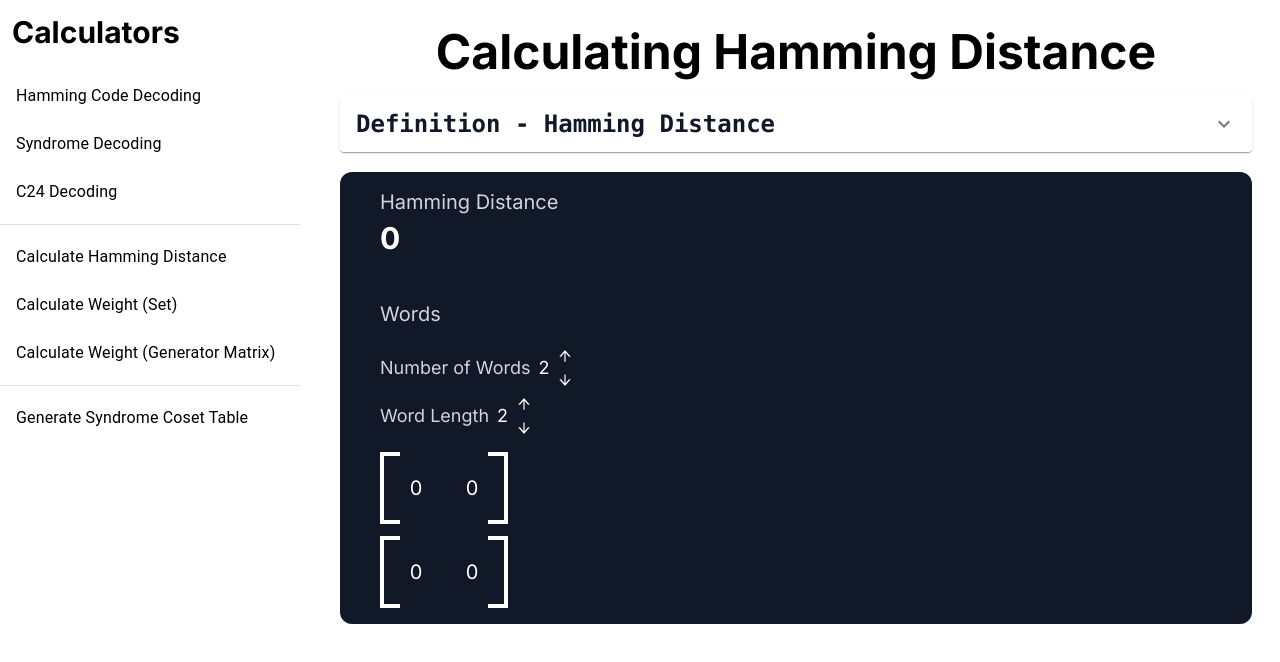
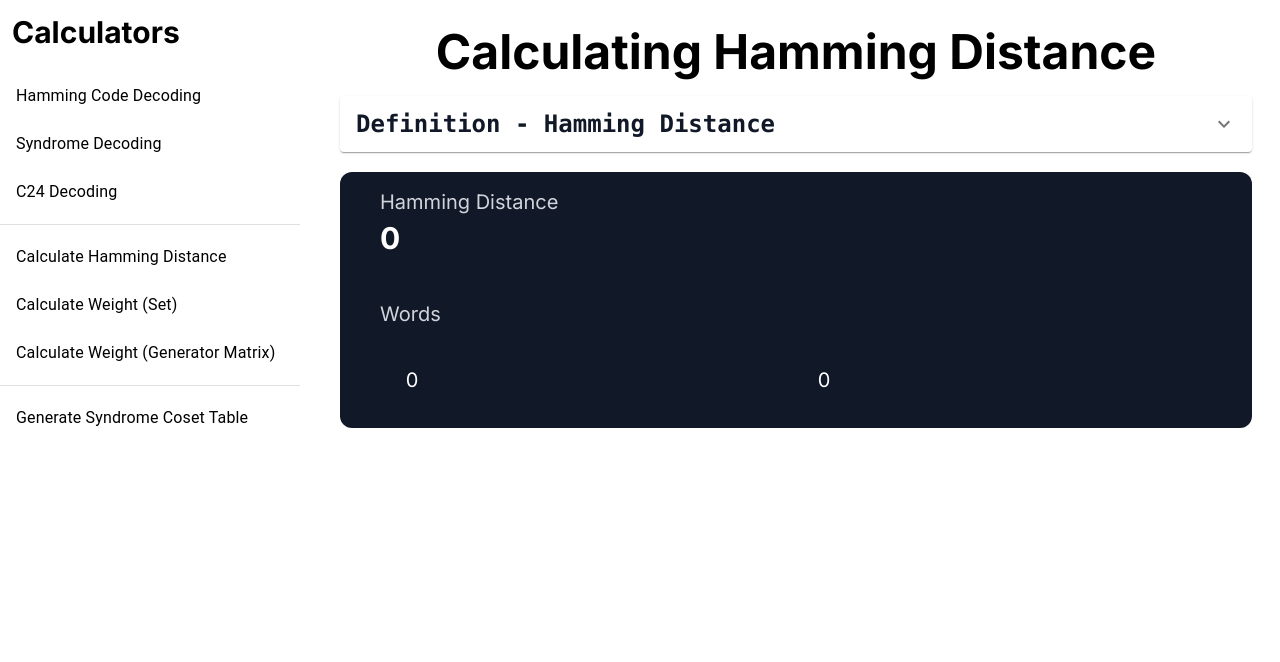
Before and after one commit to pl3lee/coding-theory-calculator, a Next.js app in the folder client/: page /calculate-hamming-distance in a window 1280 px wide. Shown: the top 662 px of the page. Built offline with nearby package versions, Linux system fonts and the light colour scheme.

Commit message:
created component

```diff
--- a/client/src/app/(calculate)/calculate-hamming-distance/components/HammingDistanceCalculator.tsx
+++ b/client/src/app/(calculate)/calculate-hamming-distance/components/HammingDistanceCalculator.tsx
@@ -3,6 +3,7 @@ import Calculator from "@/components/Calculator";
 import { useState, useEffect } from "react";
 import MatrixInput from "@/components/MatrixInput";
 import ChangeDim from "@/components/ChangeDim";
+import WordInput from "@/components/WordInput";
 
 const HammingDistanceCalculator = () => {
   const [words, setWords] = useState<number[][]>([
@@ -53,16 +54,7 @@ const HammingDistanceCalculator = () => {
       results={{ result, loading, error }}
       calculatorItems={[
         {
-          item: (
-            <WordsInput
-              words={words}
-              setWords={setWords}
-              handleAddCol={handleAddCol}
-              handleAddWord={handleAddWord}
-              handleRemoveCol={handleRemoveCol}
-              handleRemoveWord={handleRemoveWord}
-            />
-          ),
+          item: <WordInput word={[words[0]]} setWord={setWords} />,
           itemName: "Words",
         },
       ]}
@@ -70,85 +62,4 @@ const HammingDistanceCalculator = () => {
   );
 };
 
-const WordInput = ({
-  word,
-  idx,
-  changeWord,
-}: {
-  word: number[][];
-  idx: number;
-  changeWord: (word: number[][], index: number) => void;
-}) => {
-  const [currWord, setCurrWord] = useState<number[][]>(word);
-  useEffect(() => {
-    changeWord(currWord, idx);
-  }, [currWord]);
-  useEffect(() => {
-    console.log(idx, currWord);
-  }, [currWord]);
-  return (
-    <MatrixInput
-      data={word}
-      setData={setCurrWord}
-      showRow={false}
-      showCol={false}
-    />
-  );
-};
-
-const WordsInput = ({
-  words,
-  setWords,
-  handleAddWord,
-  handleRemoveWord,
-  handleAddCol,
-  handleRemoveCol,
-}: {
-  words: number[][];
-  setWords: React.Dispatch<React.SetStateAction<number[][]>>;
-  handleAddWord: () => void;
-  handleRemoveWord: () => void;
-  handleAddCol: () => void;
-  handleRemoveCol: () => void;
-}) => {
-  const handleWordChange = (word: number[][], index: number) => {
-    const newWords: number[][] = [...words];
-    console.log(word);
-    newWords[index] = word[0];
-    setWords(newWords);
-  };
-
-  return (
-    <div className="flex flex-col gap-4">
-      <div className="flex flex-col gap-2">
-        <ChangeDim
-          dim={words.length}
-          addDim={handleAddWord}
-          removeDim={handleRemoveWord}
-          name="Number of Words"
-        />
-        <ChangeDim
-          dim={words[0].length}
-          addDim={handleAddCol}
-          removeDim={handleRemoveCol}
-          name="Word Length"
-        />
-      </div>
-      <div className="flex flex-col gap-3">
-        {words.map((word, index) => {
-          return (
-            <div key={index}>
-              <WordInput
-                word={[word]}
-                idx={index}
-                changeWord={handleWordChange}
-              />
-            </div>
-          );
-        })}
-      </div>
-    </div>
-  );
-};
-
 export default HammingDistanceCalculator;
--- /dev/null
+++ b/client/src/components/WordInput.tsx
@@ -0,0 +1,41 @@
+const WordInput = ({
+  word,
+  setWord,
+}: {
+  word: number[][];
+  setWord: React.Dispatch<React.SetStateAction<number[][]>>;
+}) => {
+  const gridStyle = {
+    gridTemplateColumns: `repeat(${word[0].length}, 1fr)`,
+    gridTemplateRows: `repeat(1, 1fr)`,
+  };
+
+  return (
+    <div
+      className={`grid max-w-full items-start gap-2 overflow-auto bg-[#111827] p-2 `}
+      style={{
+        ...gridStyle,
+      }}
+    >
+      {word[0].map((num, j) => {
+        return (
+          <input
+            key={`${j}`}
+            type="number"
+            value={num.toString()}
+            className="w-12 h-12 overflow-x-auto flex justify-center text-center focus:outline-none bg-gray-900 text-xl"
+            onChange={(e) =>
+              setWord((prevMatrix: number[][]) => {
+                const newMatrix = [...prevMatrix];
+                newMatrix[0][j] = Number(e.target.value);
+                return newMatrix;
+              })
+            }
+          />
+        );
+      })}
+    </div>
+  );
+};
+
+export default WordInput;
```
